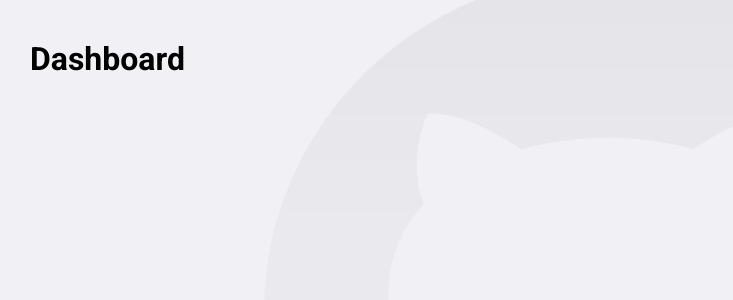
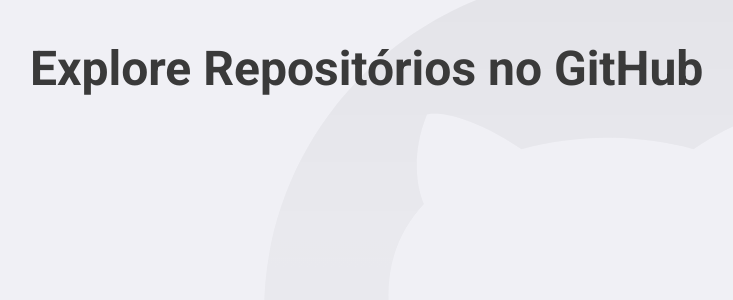
Before and after one commit to leandrosouzaa/github-explorer, a React (Create React App) app in the folder frontend/: page / in a window 1280 px wide. Shown: the top 300 px of the page, without its empty margins (150-883 px from the left). Built offline with nearby package versions, Linux system fonts and the light colour scheme.

Commit message:
Dashboard styles

```diff
--- a/frontend/src/pages/Dashboard/index.tsx
+++ b/frontend/src/pages/Dashboard/index.tsx
@@ -1,5 +1,7 @@
 import React from 'react';
 
-const Dashboard: React.FC = () => <h1>Dashboard</h1>;
+import { Title } from './styles';
+
+const Dashboard: React.FC = () => <Title>Explore Repositórios no GitHub</Title>;
 
 export default Dashboard;
--- /dev/null
+++ b/frontend/src/pages/Dashboard/styles.ts
@@ -0,0 +1,6 @@
+import styled from 'styled-components';
+
+export const Title = styled.h1`
+   font-size: 48px;
+   color: #3a3a3a;
+`;
```
